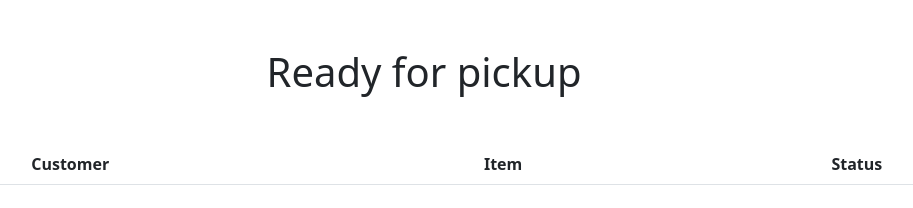
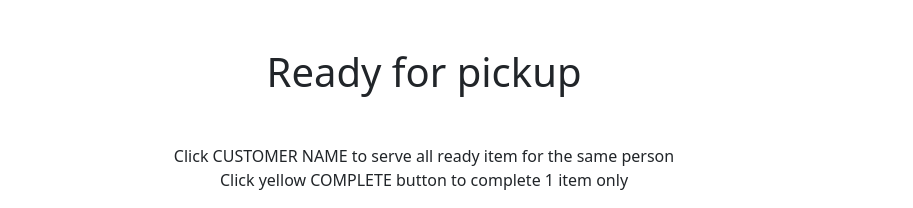
Before and after one commit to Rexxis/restaurant-ops-app, a Flask app: page /monitor in a window 1280 px wide. Shown: the part 66-274 px from the top of the page, without its empty margins (216-1129 px from the left). Run offline with Flask 3, Linux system fonts and the light colour scheme; a user stored in the database is signed in; lists and menus that the app fills with data are empty.

Commit message:
added feature to complete order per customer and only admin can update price

```diff
--- a/app.py
+++ b/app.py
@@ -46,6 +46,7 @@ class Operations(db.Model):
     status = db.Column(db.String, default="queue", nullable=False)
     custom_display = db.Column(db.String, default=None)
     order_time = db.Column(db.DateTime, default = datetime.utcnow)
+    user_id = db.Column(db.Integer, db.ForeignKey('users.id'))
 
     def __repr__(self) -> str:
         return f"Operations: {self.id}"
@@ -70,20 +71,6 @@ def after_request(response):
     response.headers["Expires"] = 0
     response.headers["Pragma"] = "no-cache"
     return response
-
-
-@app.route("/query_test", methods=["GET", "POST"])
-def query_test():
-
-    if request.method == "POST":
-
-        requested = request.form.get("username")
-        queries = Users.query.filter_by(content='TEST 1').all()
-
-        return render_template("test_result.html", queries = queries)
-
-    else:
-        return  render_template("query_test.html")
 
 
 @app.route("/", methods=["GET","POST"])
@@ -111,7 +98,7 @@ def cashier():
             return apology("Enter customer name from homepage")
 
         # Get data from database
-        display_data = db.session.query(Operations, Operations.id, Operations.food_id, Operations.custom_display, Food.foodname, Food.price).join(Food).filter(Operations.customer == session["customer_name"], Operations.status == 'queue').all()
+        display_data = db.session.query(Operations, Operations.id, Operations.food_id, Operations.custom_display, Food.foodname, Food.price).join(Food).filter(Operations.customer == session["customer_name"], Operations.status == 'queue', Operations.user_id == session["user_id"]).all()
 
         total = 0
 
@@ -132,7 +119,7 @@ def addorder():
     new_order = Food.query.filter_by(id = request.form.get("food_id")).all()
 
     # Add new data to operations
-    new_operation = Operations(customer = session["customer_name"], food_id = new_order[0].id)
+    new_operation = Operations(customer = session["customer_name"], food_id = new_order[0].id, user_id = session["user_id"])
     db.session.add(new_operation)
     db.session.commit()
 
@@ -144,7 +131,7 @@ def prune():
     """Delete all items in cart"""
 
     # Delete all data with customer name and status queue
-    db.session.query(Operations).filter(Operations.customer == session["customer_name"], Operations.status == 'queue').delete()
+    db.session.query(Operations).filter(Operations.customer == session["customer_name"], Operations.status == 'queue', Operations.user_id == session["user_id"]).delete()
     db.session.commit()
 
     # Redirect user to cashier page
@@ -189,7 +176,7 @@ def edit():
         new_order = Food.query.filter_by(id = 101).all()
 
         # Add new data to operations
-        new_operation = Operations(customer = session["customer_name"], food_id = new_order[0].id)
+        new_operation = Operations(customer = session["customer_name"], food_id = new_order[0].id, user_id = session["user_id"])
         db.session.add(new_operation)
         db.session.commit()
 
@@ -198,7 +185,7 @@ def edit():
         new_order = Food.query.filter_by(id = 102).all()
 
         # Add new data to operations
-        new_operation = Operations(customer = session["customer_name"], food_id = new_order[0].id)
+        new_operation = Operations(customer = session["customer_name"], food_id = new_order[0].id, user_id = session["user_id"])
         db.session.add(new_operation)
         db.session.commit()
 
@@ -207,7 +194,7 @@ def edit():
         new_order = Food.query.filter_by(id = 103).all()
 
         # Add new data to operations
-        new_operation = Operations(customer = session["customer_name"], food_id = new_order[0].id)
+        new_operation = Operations(customer = session["customer_name"], food_id = new_order[0].id, user_id = session["user_id"])
         db.session.add(new_operation)
         db.session.commit()
 
@@ -217,7 +204,7 @@ def edit():
 @app.route("/push_kitchen")
 def push_kitchen():
     # Query all data with customer name
-    data = Operations.query.filter(Operations.customer == session["customer_name"], Operations.status == 'queue').all()
+    data = Operations.query.filter(Operations.customer == session["customer_name"], Operations.status == 'queue', Operations.user_id == session["user_id"]).all()
 
     # Update status to kitchen
     for row in data:
@@ -276,7 +263,7 @@ def cancel():
 @app.route("/kitchen")
 def kitchen():
     """Monitor page for kitchen crew"""
-    display_data = db.session.query(Operations, Operations.id, Operations.food_id, Operations.customer, Operations.custom_display, Operations.status, Food.foodname).join(Food).filter(Operations.status == 'KITCHEN').all()
+    display_data = db.session.query(Operations, Operations.id, Operations.food_id, Operations.customer, Operations.custom_display, Operations.status, Food.foodname).join(Food).filter(Operations.status == 'KITCHEN', Operations.user_id == session["user_id"]).all()
 
     return render_template("kitchen.html", display_data = display_data)
 
@@ -354,16 +341,41 @@ def monitor():
         return redirect("/monitor")
 
     else:
-        display_data = db.session.query(Operations, Operations.id, Operations.food_id, Operations.customer, Operations.custom_display, Operations.status, Food.foodname).join(Food).filter(Operations.status == 'READY').all()
+        display_data = db.session.query(Operations, Operations.id, Operations.food_id, Operations.customer, Operations.custom_display, Operations.status, Food.foodname).join(Food).filter(Operations.status == 'READY', Operations.user_id == session["user_id"]).all()
 
         return render_template("monitor.html", display_data = display_data)
+
+
+@app.route("/complete/<name>")
+def complete(name):
+    # Get completed item with name
+    completed_group = Operations.query.filter(Operations.customer == name, Operations.status == "READY", Operations.user_id == session["user_id"]).all()
+
+    # Update item status
+    for item in completed_group:
+        item.status = "COMPLETED"
+
+    total = len(completed_group)
+
+    db.session.commit()
+
+    flash(f"Completed {total} items for {item.customer}","warning")
+
+    return redirect("/monitor")
 
 
 @app.route("/update", methods=["GET", "POST"])
 def update():
     """Update food prices"""
+    if request.method == "POST":
+        # Check username
+        user = Users.query.filter(Users.id == session["user_id"]).first()
 
-    if request.method == "POST":
+        # If user not admin render apology
+        if user.username != "admin":
+            flash(f"{user}", "info")
+            return apology("You need to be logged in as admin")
+
         # Get item id
         item_id = request.form.get("id")
         new_price = float(request.form.get("newprice"))
@@ -392,7 +404,7 @@ def update():
 
 @app.route("/history")
 def history():
-    display_data = db.session.query(Operations, Operations.id, Operations.customer, Operations.custom_display, Operations.order_time, Food.foodname, Food.price).join(Food).all()
+    display_data = db.session.query(Operations, Operations.id, Operations.customer, Operations.custom_display, Operations.order_time, Food.foodname, Food.price).join(Food).filter(Operations.user_id == session["user_id"]).all()
 
     return render_template("history.html", display_data = display_data)
 
--- a/templates/monitor.html
+++ b/templates/monitor.html
@@ -7,6 +7,7 @@
 
 {% block main %}
     <h1 class="mb-5">Ready for pickup</h1>
+    <p>Click CUSTOMER NAME to serve all ready item for the same person<br>Click yellow COMPLETE button to complete 1 item only</p>
     <table class="table table-striped">
         <thead>
         <tr>
@@ -18,14 +19,17 @@
         <tbody>
         {% for data in display_data %}
         <tr>
-            <td scope="row" class="font-bold">{{ data.customer }}</td>
+            <td scope="row" class="font-bold"><a href=/complete/{{data.customer}} class="btn btn-danger">{{data.customer}}</a></td>
             <td class="font-bold">{{ data.foodname }}</td>
             <td class="font-bold">{{ data.status }}</td>
             <td>
-                <form action="/monitor" method="POST">
-                    <input type="hidden" name="id" value="{{data.id}}">
-                    <input type="submit" class="btn btn-danger" value="COMPLETE">
-                </form>
+                <div style="display: block;">
+
+                    <form action="/monitor" method="POST">
+                        <input type="hidden" name="id" value="{{data.id}}">
+                        <input type="submit" class="btn btn-warning" value="COMPLETE">
+                    </form>
+                </div>
             </td>
 
         </tr>
```
Also changed, not shown: instance/restaurant.db, 2 other files.
